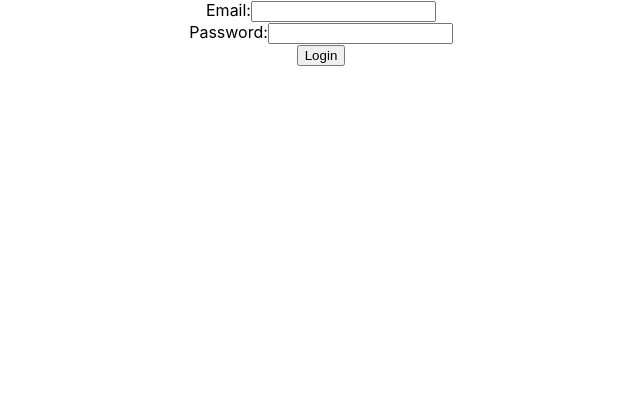
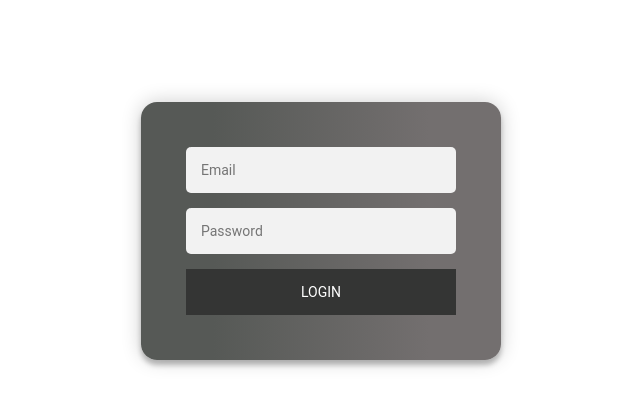
Before and after one commit to aasimtaif/sploot-asssignment-react, a React (Create React App) app: page / in a window 1280 px wide. Shown: the top 408 px of the page, without its empty margins (319-959 px from the left). Built offline with nearby package versions, Linux system fonts and the light colour scheme.

Commit message:
stylig of login form DONE

```diff
--- a/src/Components/Categories.js
+++ b/src/Components/Categories.js
@@ -1,5 +1,6 @@
 import React, { useState, useEffect } from 'react'
 import axios from 'axios'
+import { useSelector } from 'react-redux';
 import "../Styles/Categories.css"
 import { useNavigate } from 'react-router-dom';
 
@@ -7,7 +8,8 @@ function Categories() {
     const navigate = useNavigate();
     const [categories, setCategories] = useState([])
     const APIURL = "https://api-staging-v2.sploot.space/api/v2/cms/post-categories"
-    const token = " eyJhbGciOiJIUzUxMiIsInR5cCI6IkpXVCJ9.eyJzdWIiOiI2NDE1YzNlMmVjMTBiZjgyNTRmZjkyYWUiLCJ1c2VyUm9sZSI6IlVTRVIiLCJpYXQiOjE2ODAxMjY4OTIsImV4cCI6MTY4MDk5MDg5Mn0.SY7tDbyxd52bZNBEtIxULnZFdSe5ElyGA3sNc9MscUNw4fpNl-STE2ZsCyKfr01ncIvf1MGehGPQOMa7TgeH5w"
+    const { token } = useSelector((state) => state.user)
+console.log(token)
     const config = {
         headers: {
             Authorization: `Bearer ${token}`
@@ -19,7 +21,7 @@ function Categories() {
                 const response = await axios.get(APIURL, config)
                 // console.log(response.data.data.data)
                 setCategories(response.data.data.data)
-            }catch{
+            } catch {
                 console.log("error")
             }
 
--- a/src/Pages/Login.js
+++ b/src/Pages/Login.js
@@ -3,13 +3,14 @@ import axios from 'axios';
 import { useSelector, useDispatch } from 'react-redux'
 import { storeToken, storeUser } from '../redux/UserLogin';
 import { useNavigate } from 'react-router-dom';
+import "../Styles/Login.css"
 
 function Login() {
   const BASE_URL = 'https://api-staging-v2.sploot.space/api/v2/'
   const navigate = useNavigate()
   const dispatch = useDispatch();
-  const { token,user } = useSelector((state) => state.user)
-  // console.log(token, user)
+  const { token, user } = useSelector((state) => state.user)
+  console.log(token)
   const [input, setInput] = useState();
 
   const config = {
@@ -36,6 +37,7 @@ function Login() {
     setInput({ ...input, [name]: value })
 
   }
+
   const handleSubmit = async () => {
     try {
       console.log('sending')
@@ -51,15 +53,23 @@ function Login() {
   return (
     <div>
 
+      <div className="login-page">
+        <div className="form">
+          <form className="login-form">
+            <input type="email" name="username" placeholder="Email" onChange={(e) => { handleInput(e) }} />
 
+            <input type="password" placeholder="Password" name="password" onChange={(e) => { handleInput(e) }} />
+            <button type="button" onClick={handleSubmit}>Login</button>
+          </form>
+        </div>
+      </div>
 
-      Email:
+      {/*
       <input type="email" name="username" onChange={(e) => { handleInput(e) }} />
-      <br />
-      Password:
+
       <input type="password" name="password" onChange={(e) => { handleInput(e) }} />
       <br />
-      <button type="button" onClick={handleSubmit}>Login</button>
+      <button type="button" onClick={handleSubmit}>Login</button> */}
 
     </div>
   )
--- /dev/null
+++ b/src/Styles/Login.css
@@ -0,0 +1,88 @@
+.login-page {
+    width: 360px;
+    padding: 8% 0 0;
+    margin: auto;
+  }
+  .form {
+    position: relative;
+    z-index: 1;
+    background: linear-gradient(90deg, rgb(86, 89, 86) 20%, rgb(115, 111, 111) 80%);
+border-radius: 1em;
+    max-width: 360px;
+    margin: 0 auto 100px;
+    padding: 45px;
+    text-align: center;
+    box-shadow: 0 0 20px 0 rgba(0, 0, 0, 0.2), 0 5px 5px 0 rgba(0, 0, 0, 0.24);
+  }
+  .form input {
+    font-family: "Roboto", sans-serif;
+    outline: 0;
+    background: #f2f2f2;
+    width: 100%;
+    border: 0;
+    border-radius: 5px;
+    margin: 0 0 15px;
+    padding: 15px;
+    box-sizing: border-box;
+    font-size: 14px;
+  }
+  .form button {
+    font-family: "Roboto", sans-serif;
+    text-transform: uppercase;
+    outline: 0;
+    background: #343534;
+    width: 100%;
+    border: 0;
+    padding: 15px;
+    color: #ffffff;
+    font-size: 14px;
+    -webkit-transition: all 0.3 ease;
+    transition: all 0.3 ease;
+    cursor: pointer;
+  }
+  .form button:hover,.form button:active,.form button:focus {
+    background: #99bd9b;
+  }
+
+
+
+  .container {
+    position: relative;
+    z-index: 1;
+    max-width: 300px;
+    margin: 0 auto;
+  }
+  .container:before, .container:after {
+    content: "";
+    display: block;
+    clear: both;
+  }
+  .container .info {
+    margin: 50px auto;
+    text-align: center;
+  }
+  .container .info h1 {
+    margin: 0 0 15px;
+    padding: 0;
+    font-size: 36px;
+    font-weight: 300;
+    color: #1a1a1a;
+  }
+  .container .info span {
+    color: #4d4d4d;
+    font-size: 12px;
+  }
+  .container .info span a {
+    color: #000000;
+    text-decoration: none;
+  }
+  .container .info span .fa {
+    color: #EF3B3A;
+  }
+  body {
+
+
+    font-family: "Roboto", sans-serif;
+    -webkit-font-smoothing: antialiased;
+    -moz-osx-font-smoothing: grayscale;
+  }
--- a/src/redux/UserLogin.js
+++ b/src/redux/UserLogin.js
@@ -1,10 +1,12 @@
 import { createSlice } from '@reduxjs/toolkit'
 
 const user = localStorage.getItem("user");
+const token = localStorage.getItem("token");
+
 
 const initialState = {
     user: user !== "undefined" ? JSON.parse(user) : null,
-    token: null
+    token: token !== "undefined" ? JSON.parse(token) : null,
 }
 
 export const userSlice = createSlice({
@@ -18,6 +20,8 @@ export const userSlice = createSlice({
         },
         storeToken: (state, action) => {
             state.token = action.payload
+            localStorage.setItem("token", JSON.stringify(state.token));
+
             return state;
         },
         logOut: (state) => {
```
Also changed, not shown: src/redux/Category.js (deleted, +0 -20 lines).
